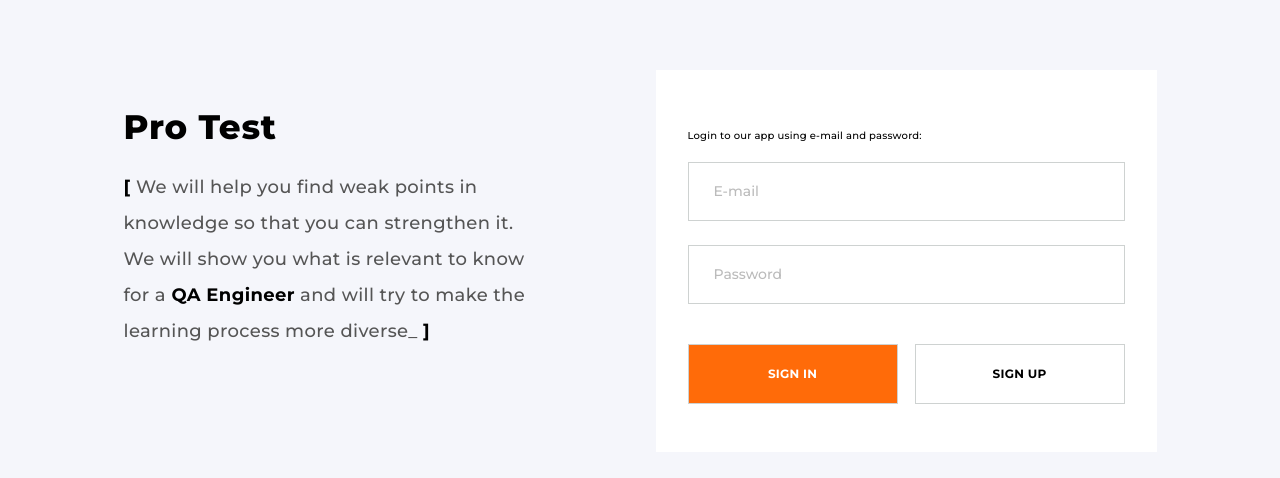
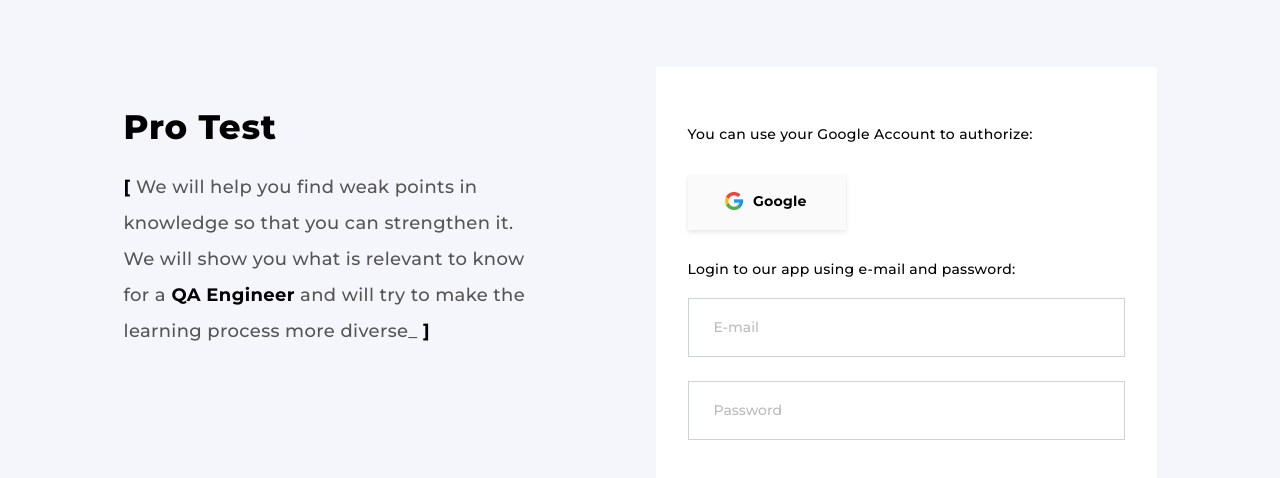
Before and after one commit to DennLaz/project_node_js_goit, a React (Create React App) app: page / in a window 1280 px wide. Shown: the part 136-614 px from the top of the page. Built offline with nearby package versions, Linux system fonts and the light colour scheme.

Commit message:
add_google_btn_in_login_form

```diff
--- a/src/modules/Auth/LoginForm/LoginForm.jsx
+++ b/src/modules/Auth/LoginForm/LoginForm.jsx
@@ -8,7 +8,10 @@ import Button from "../../../shared/components/Button/Button";
 import fields from "./fields";
 import initialState from "./initialState";
 
+import googleImg from "../../../assets/google.png"
+
 import style from "./loginForm.module.scss"
+
 
 const LoginForm = ({ onSubmit, onClick }) => {
     const { state, handleChange, handleSubmit } = useForm({ onSubmit, initialState })
@@ -22,9 +25,15 @@ const LoginForm = ({ onSubmit, onClick }) => {
 
     return (
         <>
-            <h2 className={style.login_text}>
+            <div className={style.google_wrap}>
+                <p className={style.google_text}>You can use your Google Account to authorize:</p>
+                <button className={style.google_btn}>
+                    <img src={googleImg} width="84" height="18"/>
+                </button>
+            </div>
+        <p className={style.login_text}>
          Login to our app using e-mail and password:
-        </h2>
+        </p>
             <form className="" onSubmit={handleSubmit} >
             <TextField onChange={handleChange} value={email} {...fields.email} className={style.input}/>
             <TextField onChange={handleChange} value={password} {...fields.password} className={style.last_input}/>
--- a/src/modules/Auth/LoginForm/loginForm.module.scss
+++ b/src/modules/Auth/LoginForm/loginForm.module.scss
@@ -1,3 +1,31 @@
+.google_wrap {
+  text-align: center;
+
+  @media (min-width: 768px) {
+    text-align: start;
+  }
+}
+
+.google_text {
+  font-style: normal;
+  font-weight: 500;
+  font-size: 10px;
+  line-height: 1.2;
+  padding-bottom: 32px;
+
+  @media (min-width: 768px) {
+    font-size: 14px;
+    line-height: 1.14;
+  }
+}
+
+.google_btn {
+  background-color: var(--bcg-google-btn);
+  padding: 17px 37px;
+  border: none;
+  filter: drop-shadow(0px 2px 2px rgba(0, 0, 0, 0.1));
+}
+
 .input {
   margin-bottom: 20px;
   @media (min-width: 768px) {
@@ -24,4 +52,10 @@
   line-height: 1.2;
   letter-spacing: 0.02em;
   padding-bottom: 20px;
+  padding-top: 32px;
+
+  @media (min-width: 768px) {
+    font-size: 14px;
+    line-height: 1.14;
+  }
 }
--- a/src/modules/Auth/RegisterForm/RegisterForm.jsx
+++ b/src/modules/Auth/RegisterForm/RegisterForm.jsx
@@ -23,9 +23,9 @@ const RegisterForm = ({ onSubmit, onClick }) => {
 
     return (
         <>
-            <h2 className={style.register_text}>
+        <p className={style.register_text}>
           Register or login to our app using e-mail and password:
-        </h2>
+        </p>
         <form className="" onSubmit={handleSubmit}>
             <TextField onChange={handleChange} value={username} {...fields.name} className={style.input} />
             <TextField onChange={handleChange} value={email} {...fields.email} className={style.input} />
--- a/src/modules/Auth/RegisterForm/registerForm.module.scss
+++ b/src/modules/Auth/RegisterForm/registerForm.module.scss
@@ -24,4 +24,9 @@
   line-height: 1.2;
   letter-spacing: 0.02em;
   padding-bottom: 20px;
+
+  @media (min-width: 768px) {
+    font-size: 14px;
+    line-height: 1.14;
+  }
 }
--- a/src/modules/Footer/Footer.jsx
+++ b/src/modules/Footer/Footer.jsx
@@ -19,7 +19,7 @@ const Footer = () => {
         </div>
         <div className={style.text_link}>
           <NavLink className={style.text_link_item}
-            to={"/"}
+            to={"/contacts"}
             >
               by GoIT Students
           </NavLink>
--- a/src/modules/TestModule/ChoiceTest/choiceTest.module.scss
+++ b/src/modules/TestModule/ChoiceTest/choiceTest.module.scss
@@ -91,6 +91,14 @@
   @media (min-width: 1280px) {
     margin-right: 32px;
   }
+
+  transition: 700ms ease-in-out;
+
+  &:hover,
+  &:focus {
+    transform: scale(1.05);
+    transition: 700ms ease-in-out;
+  }
 }
 
 .teory_btn {
@@ -103,4 +111,12 @@
   @media (min-width: 1280px) {
     margin: 0;
   }
+
+  transition: 700ms ease-in-out;
+
+  &:hover,
+  &:focus {
+    transform: scale(1.05);
+    transition: 700ms ease-in-out;
   }
+}
--- a/src/modules/TestModule/Questions/questions.module.scss
+++ b/src/modules/TestModule/Questions/questions.module.scss
@@ -52,6 +52,14 @@
     width: 181px;
     font-size: 14px;
     line-height: 1.21;
+  }
+
+  transition: 700ms ease-in-out;
+
+  &:hover,
+  &:focus {
+    transform: scale(1.05);
+    transition: 700ms ease-in-out;
   }
 }
 
@@ -174,6 +182,7 @@
   justify-content: space-between;
   margin: 0 auto;
   padding-bottom: 20px;
+  padding-top: 20px;
 }
 
 @media screen and (min-width: 768px) {
@@ -184,6 +193,7 @@
     justify-content: space-between;
     margin: 0 auto;
     padding-bottom: 107px;
+    padding-top: 10px;
   }
 }
 
```
Also changed, not shown: src/assets/google.png (added). Lines whose indentation alone changed are shown as unchanged.
